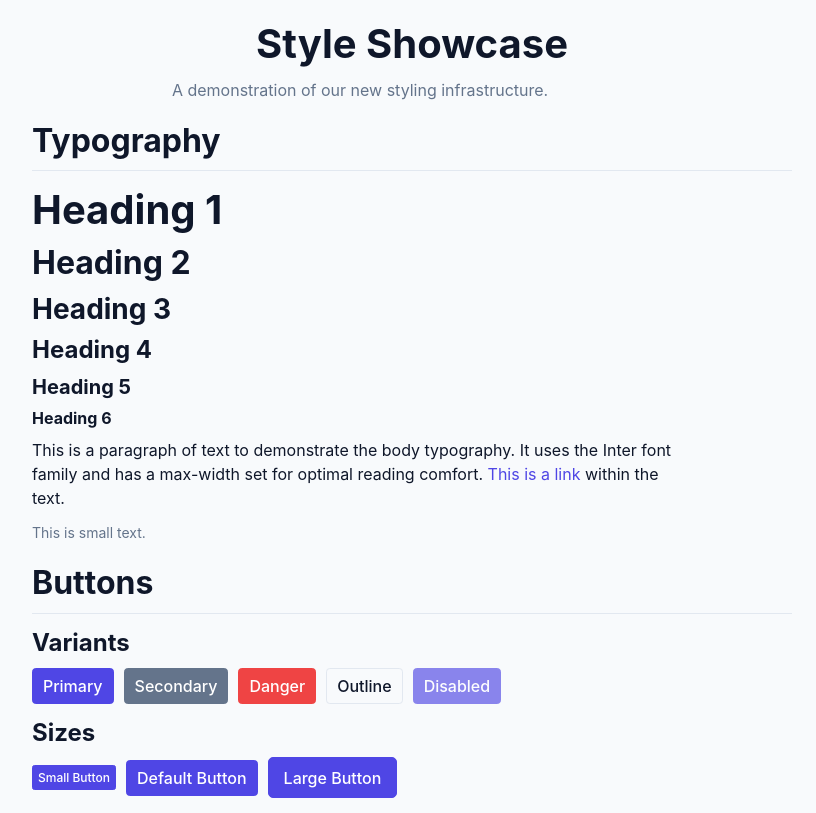
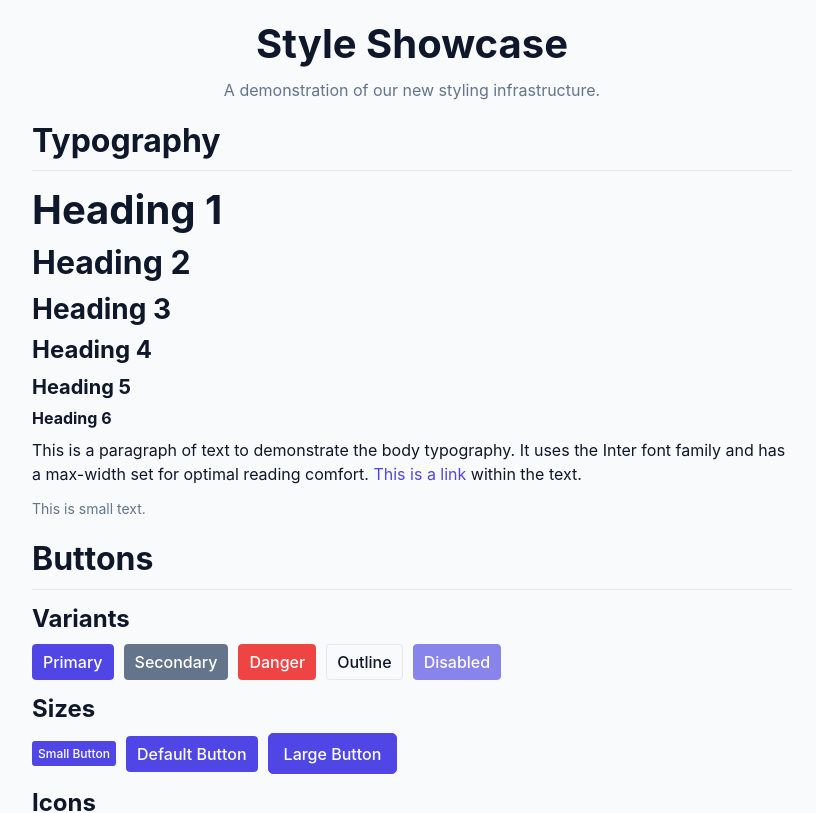
Before and after one commit to Dazz563/antigravity-playground, an Angular app: page / in a window 1280 px wide. Shown: the top 813 px of the page, without its empty margins (228-1044 px from the left). Built offline with nearby package versions, Linux system fonts and the light colour scheme.

Commit message:
feat: Add margin auto utility classes and remove max-width from paragraphs.

```diff
--- a/src/app/app.html
+++ b/src/app/app.html
@@ -1,7 +1,7 @@
 <div class="fade-in" style="max-width: 800px; margin: 0 auto; padding: 2rem;">
     <header class="text-center mb-5">
         <h1 class="slide-in-up">Style Showcase</h1>
-        <p class="slide-in-up text-muted text-center" style="animation-delay: 0.1s;">A demonstration of our new styling
+        <p class="slide-in-up text-muted" style="animation-delay: 0.1s;">A demonstration of our new styling
             infrastructure.</p>
     </header>
 
--- a/src/styles/typography.css
+++ b/src/styles/typography.css
@@ -44,8 +44,6 @@ h6 {
 
 p {
   margin-bottom: var(--spacing-md);
-  max-width: 65ch;
-  /* Optimal reading length */
 }
 
 a {
--- a/src/styles/utils.css
+++ b/src/styles/utils.css
@@ -241,6 +241,16 @@
   padding-right: var(--spacing-xl) !important;
 }
 
+.mx-auto {
+  margin-left: auto !important;
+  margin-right: auto !important;
+}
+
+.my-auto {
+  margin-top: auto !important;
+  margin-bottom: auto !important;
+}
+
 /* Text */
 .text-center {
   text-align: center !important;
```
